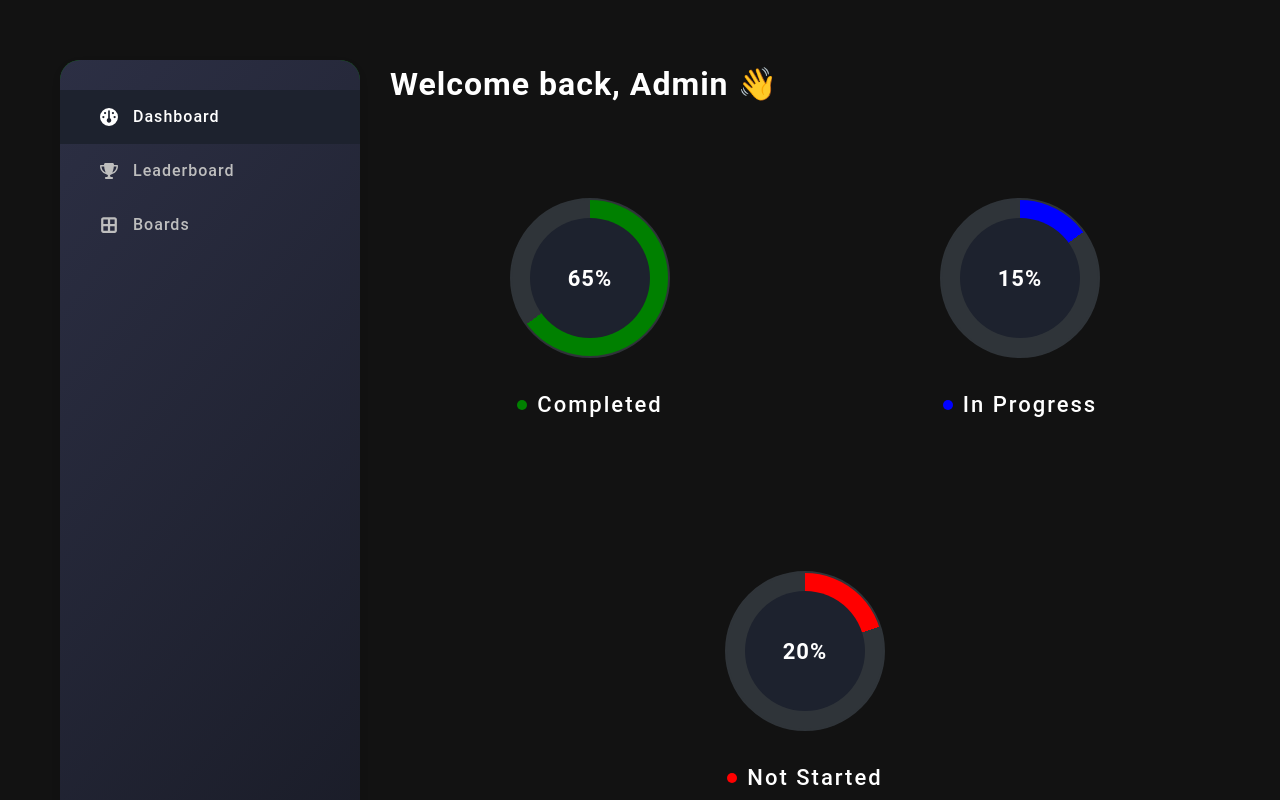
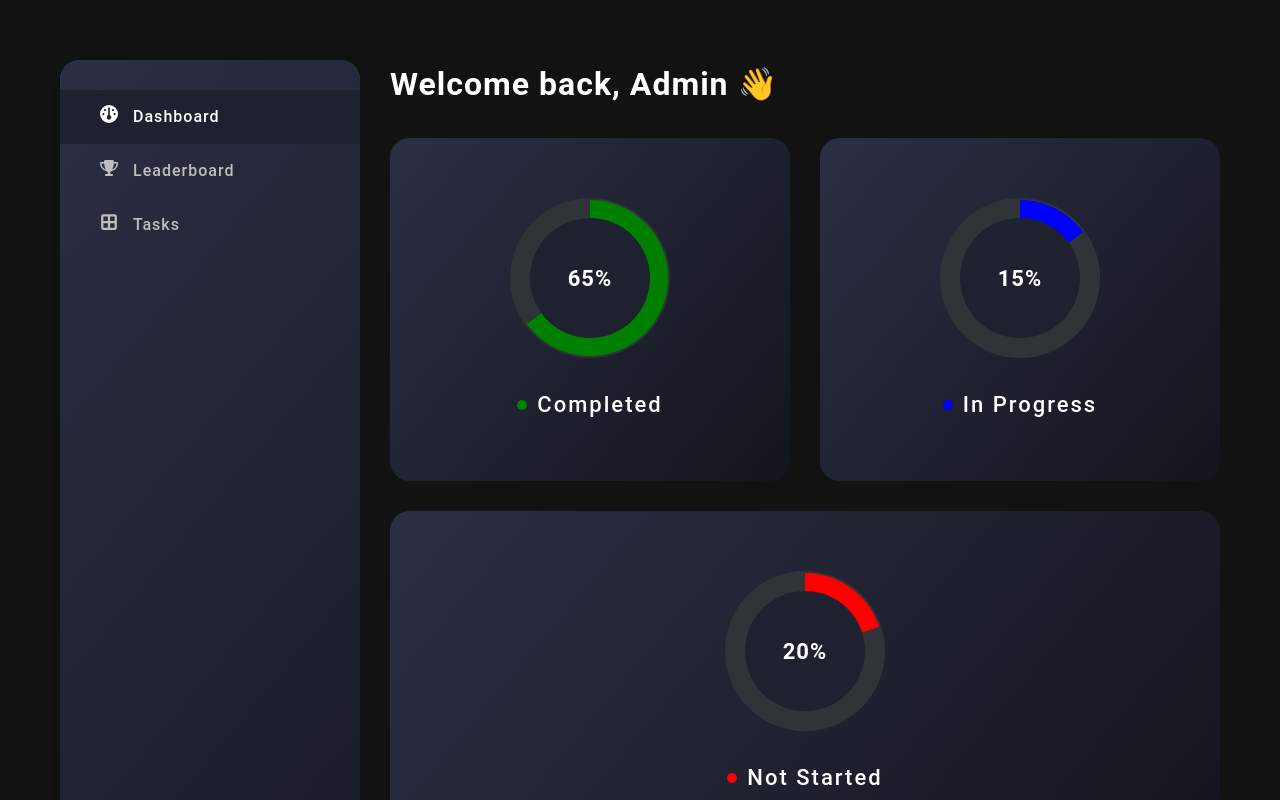
Before and after one commit to doaamohamed88/Taskify, a React (Vite) app in the folder Frontend/: page /dashboard in a window 1280 px wide. Shown: the top 800 px of the page. Built offline with nearby package versions, Linux system fonts and the light colour scheme.

Commit message:
feat(sidebar routing)

```diff
--- a/Frontend/src/Components/Sidebar/SideBarButton/SideBarButton.jsx
+++ b/Frontend/src/Components/Sidebar/SideBarButton/SideBarButton.jsx
@@ -1,9 +1,20 @@
 import { FontAwesomeIcon } from '@fortawesome/react-fontawesome';
 import st from '../sidebar.module.css';
+import { useLocation, useNavigate } from 'react-router';
 
-export default function SideBarButton({ title, icon, active }) {
+export default function SideBarButton({ title, icon, active, linkTo }) {
+
+  const navigate = useNavigate()
+  const location = useLocation()
+  const path = location.pathname
+
+  function changePage(pageRoute) {
+    if (pageRoute === path) return
+    navigate(pageRoute)
+  }
+
   return (
-    <div className={`${st.sidebarButton} ${active ? st.active : ''}`}>
+    <div className={`${st.sidebarButton} ${active ? st.active : ''}`} onClick={() => changePage(linkTo)}>
         <FontAwesomeIcon icon={icon} className={st.sidebarButtonIcon}></FontAwesomeIcon>
         <span className={st.desktopOnly}>{title}</span>
     </div>
--- a/Frontend/src/Components/Sidebar/Sidebar.jsx
+++ b/Frontend/src/Components/Sidebar/Sidebar.jsx
@@ -1,13 +1,32 @@
-import { faBorderAll, faDashboard, faTrophy } from '@fortawesome/free-solid-svg-icons';
-import st from './sidebar.module.css';
-import SideBarButton from './SideBarButton/SideBarButton';
+import { faBorderAll, faDashboard, faTrophy } from "@fortawesome/free-solid-svg-icons"
+import st from "./sidebar.module.css"
+import SideBarButton from "./SideBarButton/SideBarButton"
+import { useLocation } from "react-router"
 
 export default function Sidebar() {
+  const location = useLocation()
+  const path = location.pathname
+
   return (
     <div className={st.sidebar}>
-        <SideBarButton title="Dashboard" icon={faDashboard} active={true}></SideBarButton>
-        <SideBarButton title="Leaderboard" icon={faTrophy}></SideBarButton>
-        <SideBarButton title="Boards" icon={faBorderAll}></SideBarButton>
+      <SideBarButton
+        title="Dashboard"
+        icon={faDashboard}
+        active={path == "/dashboard"}
+        linkTo="/dashboard"
+      ></SideBarButton>
+      <SideBarButton
+        title="Leaderboard"
+        icon={faTrophy}
+        active={path == "/leader-board"}
+        linkTo="/leader-board"
+      ></SideBarButton>
+      <SideBarButton
+        title="Tasks"
+        icon={faBorderAll}
+        active={path == "/tasks"}
+        linkTo="/tasks"
+      ></SideBarButton>
     </div>
   )
 }
--- a/Frontend/src/Components/Sidebar/Sidebar.module.css
+++ b/Frontend/src/Components/Sidebar/Sidebar.module.css
@@ -13,7 +13,7 @@
         padding-left: 40px;
         color: #bebebe;
         display: flex;
-        align-items: center;
+        align-items: flex-start;
         gap: 15px;
         transition: var(--main-trans);
         cursor: pointer;
--- a/Frontend/src/styles/index.css
+++ b/Frontend/src/styles/index.css
@@ -1,5 +1,6 @@
+@import url('https://fonts.googleapis.com/css2?family=Inter:ital,opsz,wght@0,14..32,100..900;1,14..32,100..900&display=swap');
 
-@import url('https://fonts.googleapis.com/css2?family=Inter:ital,opsz,wght@0,14..32,100..900;1,14..32,100..900&display=swap');:root {
+:root {
   --main-color: #0e1218;
   --secondary-color: rgb(29 34 46);
   --shadow: rgba(0, 0, 0, 0.548) 0px 7px 29px 0px;
@@ -8,7 +9,7 @@
   --border-radius-main: 20px;
   --section-padding: 60px;
   --button-hover-color: blue;
-
+  --card-linear-gradient: var(--gradient);
 }
 
 *,
```
Also changed, not shown: Frontend/src/Pages/TasksPage/TasksPage.jsx (added, +7 -0 lines), Frontend/src/Pages/TasksPage/tasksPage.module.css (added).
